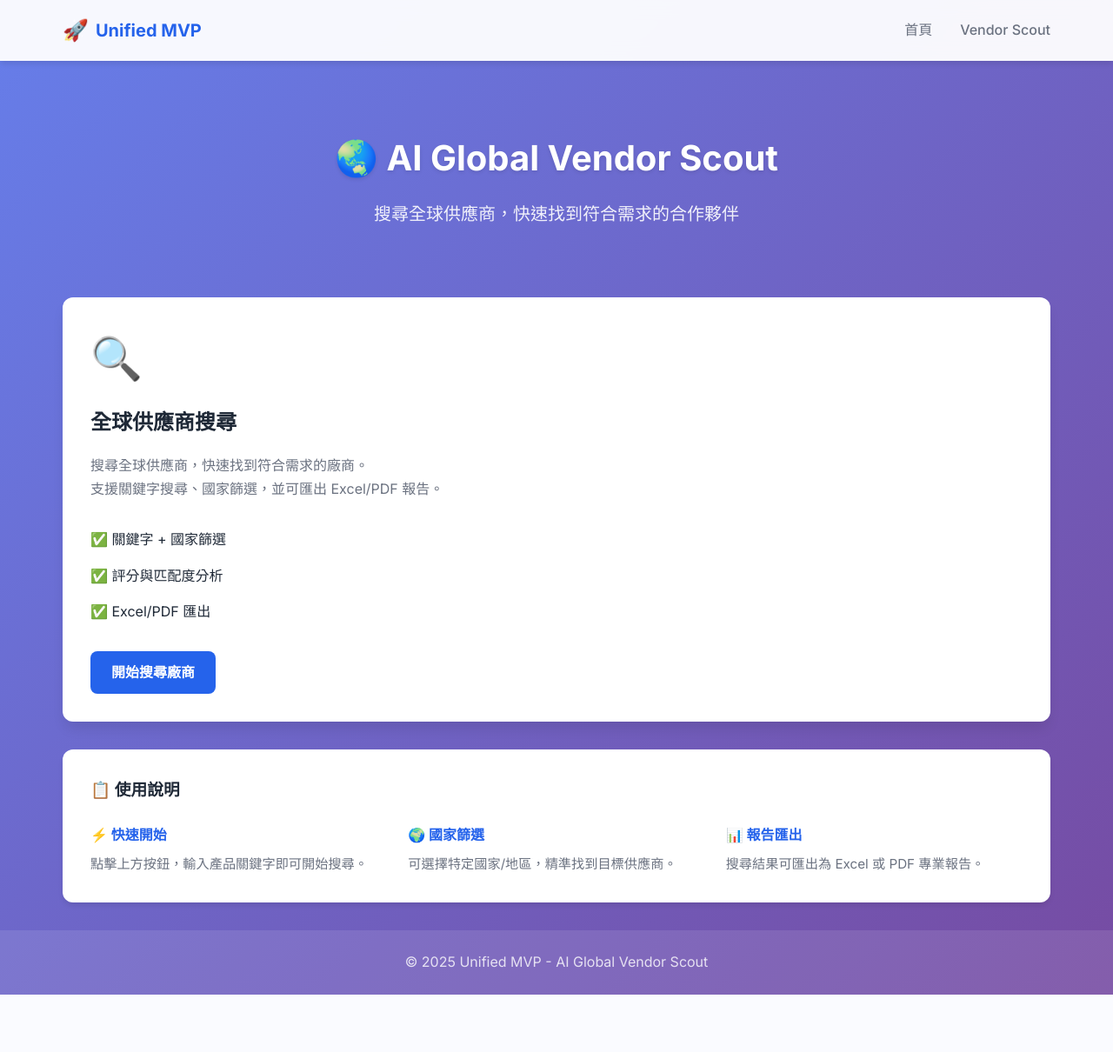
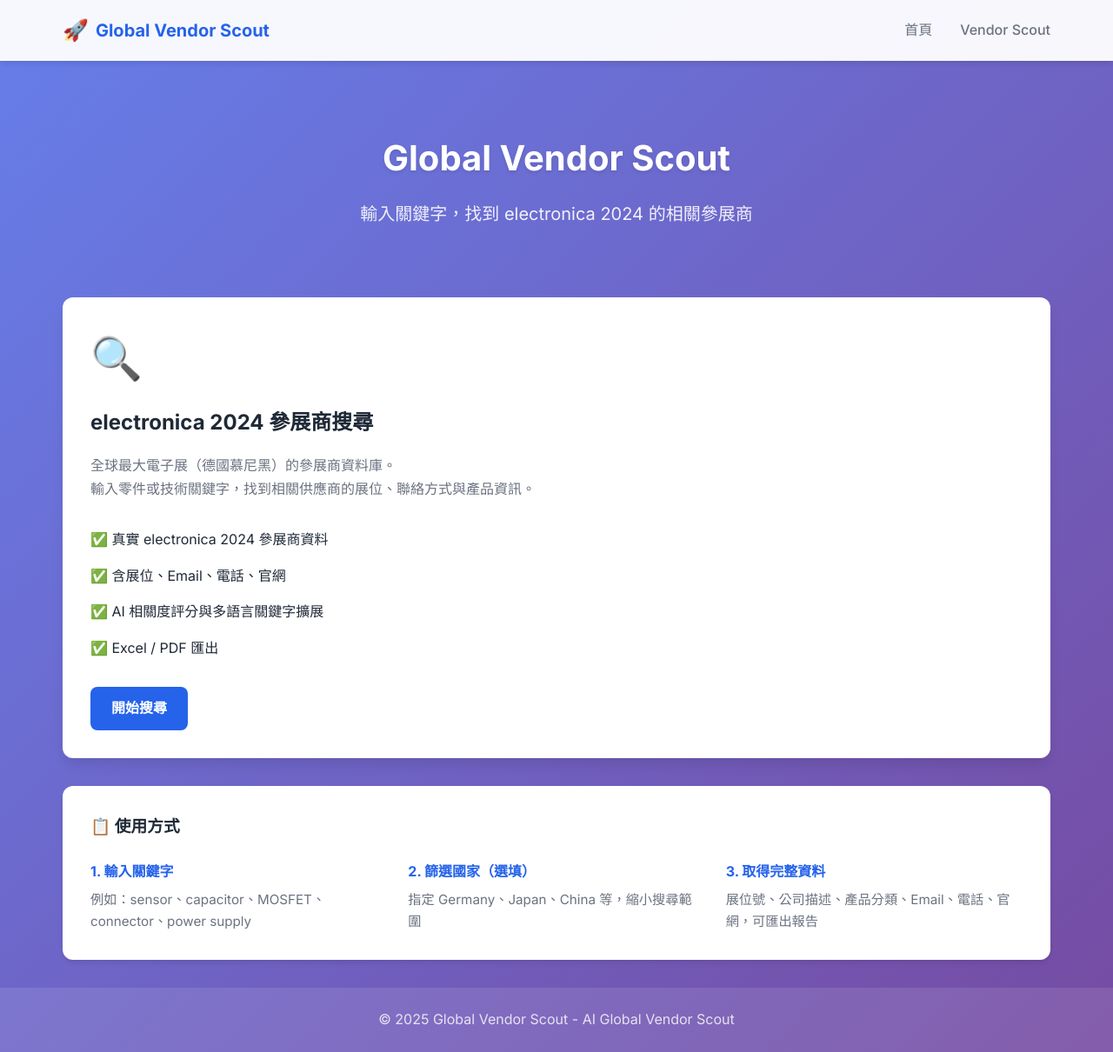
Before and after one commit to peoplewhite/unified-mvp, a FastAPI app: page / in a window 1280 px wide. Shown: the whole page at 87% size. Before the commit the page ends 1144 px from the top, so only its background shows below. Run offline with FastAPI, Linux system fonts and the light colour scheme.

Commit message:
refactor: 改用 electronica 官方 sitemap + detail API，聚焦電子展 POC
- exhibitions.py 全改為 ElectronicaClient：sitemap (3590 家) + autocomplete + 詳細頁解析
- 每筆結果含展位、描述、產品分類、應用領域、Email、電話、官網、地址
- scanner.py 簡化流程配合新架構
- exporter.py 欄位換成展覽情境（booth、products list、application areas）
- 前端換成 electronica 2024 定位，範例關鍵字改為電子零件
- 專案改名為 global-vendor-scout

```diff
--- a/app/config.py
+++ b/app/config.py
@@ -6,7 +6,7 @@ import os
 
 class Settings:
     """Application settings"""
-    APP_NAME: str = "Unified MVP"
+    APP_NAME: str = "Global Vendor Scout"
     DEBUG: bool = True
 
     # API Keys (optional - app works in mock mode without them)
--- a/app/main.py
+++ b/app/main.py
@@ -14,7 +14,7 @@ from app.vendor.scanner import VendorScanner
 from app.vendor.exporter import VendorExporter
 
 app = FastAPI(
-    title="Unified MVP",
+    title="Global Vendor Scout",
     description="AI Global Vendor Scout",
     version="1.0.0"
 )
--- a/render.yaml
+++ b/render.yaml
@@ -1,6 +1,6 @@
 services:
   - type: web
-    name: unified-mvp
+    name: global-vendor-scout
     runtime: python
     buildCommand: pip install -r requirements.txt
     startCommand: python -W ignore -m uvicorn app.main:app --host 0.0.0.0 --port $PORT
--- a/static/app.js
+++ b/static/app.js
@@ -1,8 +1,8 @@
 /**
- * Unified MVP - Main JavaScript
+ * Global Vendor Scout - Main JavaScript
  */
 
-document.addEventListener('DOMContentLoaded', function() {
+document.addEventListener('DOMContentLoaded', function () {
     initVendorScout();
 });
 
@@ -12,19 +12,18 @@ function initVendorScout() {
     const form = document.getElementById('vendor-search-form');
     if (!form) return;
 
-    form.addEventListener('submit', async function(e) {
+    form.addEventListener('submit', async function (e) {
         e.preventDefault();
 
-        const keyword = document.getElementById('keyword').value;
-        const country = document.getElementById('country').value;
+        const keyword = document.getElementById('keyword').value.trim();
+        const country = document.getElementById('country').value.trim();
 
         if (!keyword) {
-            alert('Please enter a product keyword');
+            alert('請輸入產品關鍵字');
             return;
         }
 
-        // Show loading
-        document.getElementById('loading-state').style.display = 'block';
+        showLoading(true);
         document.getElementById('results-section').style.display = 'none';
 
         try {
@@ -34,104 +33,108 @@ function initVendorScout() {
 
             const response = await fetch('/api/vendor/search', {
                 method: 'POST',
-                body: formData
+                body: formData,
             });
 
             const data = await response.json();
 
             if (data.success) {
-                displayVendorResults(data.data, keyword, country);
+                displayResults(data.data, keyword, country);
             } else {
-                alert('Search failed: ' + (data.message || data.detail || 'Unknown error'));
+                alert('搜尋失敗：' + (data.detail || data.message || '未知錯誤'));
             }
         } catch (error) {
-            alert('Error: ' + error.message);
+            alert('錯誤：' + error.message);
         } finally {
-            document.getElementById('loading-state').style.display = 'none';
+            showLoading(false);
         }
     });
 
-    // Download buttons
-    const excelBtn = document.getElementById('download-excel');
-    const pdfBtn = document.getElementById('download-pdf');
+    document.getElementById('download-excel')?.addEventListener('click', function () {
+        const keyword = document.getElementById('keyword').value;
+        const country = document.getElementById('country').value;
+        window.open(
+            `/api/vendor/download/excel?keyword=${encodeURIComponent(keyword)}&country=${encodeURIComponent(country)}`,
+            '_blank'
+        );
+    });
 
-    if (excelBtn) {
-        excelBtn.addEventListener('click', function() {
-            const keyword = document.getElementById('keyword').value;
-            const country = document.getElementById('country').value;
-            window.open(`/api/vendor/download/excel?keyword=${encodeURIComponent(keyword)}&country=${encodeURIComponent(country)}`, '_blank');
-        });
-    }
-
-    if (pdfBtn) {
-        pdfBtn.addEventListener('click', function() {
-            const keyword = document.getElementById('keyword').value;
-            const country = document.getElementById('country').value;
-            window.open(`/api/vendor/download/pdf?keyword=${encodeURIComponent(keyword)}&country=${encodeURIComponent(country)}`, '_blank');
-        });
-    }
+    document.getElementById('download-pdf')?.addEventListener('click', function () {
+        const keyword = document.getElementById('keyword').value;
+        const country = document.getElementById('country').value;
+        window.open(
+            `/api/vendor/download/pdf?keyword=${encodeURIComponent(keyword)}&country=${encodeURIComponent(country)}`,
+            '_blank'
+        );
+    });
 }
 
-function displayVendorResults(vendors, keyword, country) {
+function showLoading(show) {
+    document.getElementById('loading-state').style.display = show ? 'block' : 'none';
+}
+
+function displayResults(exhibitors, keyword, country) {
     const resultsSection = document.getElementById('results-section');
     const resultsContent = document.getElementById('results-content');
 
-    if (vendors.length === 0) {
-        resultsContent.innerHTML = '<p class="no-results">No vendors found matching your criteria</p>';
+    if (!exhibitors || exhibitors.length === 0) {
+        resultsContent.innerHTML = `<p class="no-results">找不到符合「${escapeHtml(keyword)}」的參展商，請嘗試其他關鍵字。</p>`;
         resultsSection.style.display = 'block';
         return;
     }
 
-    // Summary stats
-    const exhibitions = [...new Set(vendors.map(v => v.exhibition).filter(Boolean))];
-    const countries = [...new Set(vendors.map(v => v.country).filter(Boolean))];
+    let html = `
+        <div class="results-summary">
+            <p>共找到 <strong>${exhibitors.length}</strong> 家參展商
+            ｜資料來源：<strong>electronica 2024</strong></p>
+        </div>
+        <div class="vendor-grid">
+    `;
 
-    let html = '<div class="results-summary">';
-    html += `<p><strong>${vendors.length}</strong> vendors found`;
-    if (exhibitions.length > 0) {
-        html += ` from <strong>${exhibitions.length}</strong> exhibitions`;
-    }
-    html += ` across <strong>${countries.length}</strong> countries</p>`;
-    if (exhibitions.length > 0) {
-        html += `<p class="exhibition-tags">Exhibitions: ${exhibitions.map(e => `<span class="tag-exhibition">${escapeHtml(e)}</span>`).join(' ')}</p>`;
-    }
-    html += '</div>';
+    exhibitors.forEach((ex, index) => {
+        const scoreClass = ex.match_score >= 80 ? 'score-high'
+            : ex.match_score >= 65 ? 'score-mid' : 'score-low';
 
-    html += '<div class="vendor-grid">';
+        const products = Array.isArray(ex.products)
+            ? ex.products.slice(0, 4).join(' · ')
+            : (ex.products || '');
 
-    vendors.forEach((vendor, index) => {
-        const scoreClass = vendor.match_score >= 80 ? 'score-high' :
-                          vendor.match_score >= 60 ? 'score-mid' : 'score-low';
+        const areas = Array.isArray(ex.application_areas)
+            ? ex.application_areas.slice(0, 3).join(' · ')
+            : '';
 
         html += `
             <div class="vendor-card">
-                <div class="vendor-rank">#${index + 1}</div>
-                <h3>${escapeHtml(vendor.name)}</h3>
-                <div class="vendor-meta">
-                    <span class="vendor-country">${escapeHtml(vendor.country)}</span>
-                    ${vendor.exhibition ? `<span class="vendor-exhibition">${escapeHtml(vendor.exhibition)}</span>` : ''}
+                <div class="vendor-card-header">
+                    <div class="vendor-rank">#${index + 1}</div>
+                    <span class="vendor-score ${scoreClass}">${ex.match_score}%</span>
                 </div>
-                <div class="vendor-meta">
-                    <span class="vendor-score ${scoreClass}">${vendor.match_score}% match</span>
+                <h3>${escapeHtml(ex.name)}</h3>
+                ${ex.booth ? `<div class="vendor-booth">📍 展位 ${escapeHtml(ex.booth)}</div>` : ''}
+                ${ex.description ? `<p class="vendor-desc">${escapeHtml(ex.description.slice(0, 180))}${ex.description.length > 180 ? '…' : ''}</p>` : ''}
+                ${products ? `<p class="vendor-products"><strong>產品：</strong>${escapeHtml(products)}</p>` : ''}
+                ${areas ? `<p class="vendor-areas"><strong>應用領域：</strong>${escapeHtml(areas)}</p>` : ''}
+                <div class="vendor-contact">
+                    ${ex.website ? `<a href="${escapeHtml(ex.website)}" target="_blank" rel="noopener" class="contact-link">🌐 官網</a>` : ''}
+                    ${ex.email ? `<a href="mailto:${escapeHtml(ex.email)}" class="contact-link">✉️ ${escapeHtml(ex.email)}</a>` : ''}
+                    ${ex.phone ? `<span class="contact-link">📞 ${escapeHtml(ex.phone)}</span>` : ''}
                 </div>
-                <p class="vendor-products"><strong>Products:</strong> ${escapeHtml(vendor.products)}</p>
-                ${vendor.contact ? `<p class="vendor-contact"><strong>Contact:</strong> ${escapeHtml(vendor.contact)}</p>` : ''}
-                ${vendor.website ? `<p class="vendor-website"><a href="${escapeHtml(vendor.website)}" target="_blank" rel="noopener">Visit website</a></p>` : ''}
+                ${ex.address ? `<p class="vendor-address">📬 ${escapeHtml(ex.address)}</p>` : ''}
             </div>
         `;
     });
 
     html += '</div>';
-
     resultsContent.innerHTML = html;
     resultsSection.style.display = 'block';
+    resultsSection.scrollIntoView({ behavior: 'smooth', block: 'start' });
 }
 
-// ==================== Utility Functions ====================
+// ==================== Utility ====================
 
 function escapeHtml(text) {
     if (!text) return '';
     const div = document.createElement('div');
-    div.textContent = text;
+    div.textContent = String(text);
     return div.innerHTML;
 }
--- a/templates/base.html
+++ b/templates/base.html
@@ -3,7 +3,7 @@
 <head>
     <meta charset="UTF-8">
     <meta name="viewport" content="width=device-width, initial-scale=1.0">
-    <title>{% block title %}Unified MVP{% endblock %}</title>
+    <title>{% block title %}Global Vendor Scout{% endblock %}</title>
     <link rel="stylesheet" href="/static/style.css">
     <link rel="preconnect" href="https://fonts.googleapis.com">
     <link href="https://fonts.googleapis.com/css2?family=Inter:wght@400;500;600;700&display=swap" rel="stylesheet">
@@ -13,7 +13,7 @@
         <div class="nav-container">
             <a href="/" class="nav-logo">
                 <span class="logo-icon">🚀</span>
-                <span>Unified MVP</span>
+                <span>Global Vendor Scout</span>
             </a>
             <ul class="nav-menu">
                 <li><a href="/" class="nav-link">首頁</a></li>
@@ -28,7 +28,7 @@
 
     <footer class="footer">
         <div class="footer-content">
-            <p>© 2025 Unified MVP - AI Global Vendor Scout</p>
+            <p>© 2025 Global Vendor Scout - AI Global Vendor Scout</p>
         </div>
     </footer>
 
--- a/templates/index.html
+++ b/templates/index.html
@@ -1,44 +1,45 @@
 {% extends "base.html" %}
 
-{% block title %}Unified MVP - 首頁{% endblock %}
+{% block title %}Global Vendor Scout{% endblock %}
 
 {% block content %}
 <div class="hero-section">
-    <h1 class="hero-title">🌏 AI Global Vendor Scout</h1>
-    <p class="hero-subtitle">搜尋全球供應商，快速找到符合需求的合作夥伴</p>
+    <h1 class="hero-title">Global Vendor Scout</h1>
+    <p class="hero-subtitle">輸入關鍵字，找到 electronica 2024 的相關參展商</p>
 </div>
 
 <div class="cards-container">
     <div class="feature-card">
         <div class="card-icon">🔍</div>
-        <h2 class="card-title">全球供應商搜尋</h2>
+        <h2 class="card-title">electronica 2024 參展商搜尋</h2>
         <p class="card-description">
-            搜尋全球供應商，快速找到符合需求的廠商。<br>
-            支援關鍵字搜尋、國家篩選，並可匯出 Excel/PDF 報告。
+            全球最大電子展（德國慕尼黑）的參展商資料庫。<br>
+            輸入零件或技術關鍵字，找到相關供應商的展位、聯絡方式與產品資訊。
         </p>
         <ul class="feature-list">
-            <li>✅ 關鍵字 + 國家篩選</li>
-            <li>✅ 評分與匹配度分析</li>
-            <li>✅ Excel/PDF 匯出</li>
+            <li>✅ 真實 electronica 2024 參展商資料</li>
+            <li>✅ 含展位、Email、電話、官網</li>
+            <li>✅ AI 相關度評分與多語言關鍵字擴展</li>
+            <li>✅ Excel / PDF 匯出</li>
         </ul>
-        <a href="/vendor" class="btn btn-primary">開始搜尋廠商</a>
+        <a href="/vendor" class="btn btn-primary">開始搜尋</a>
     </div>
 </div>
 
 <div class="info-section">
-    <h3>📋 使用說明</h3>
+    <h3>📋 使用方式</h3>
     <div class="info-grid">
         <div class="info-item">
-            <strong>⚡ 快速開始</strong>
-            <p>點擊上方按鈕，輸入產品關鍵字即可開始搜尋。</p>
+            <strong>1. 輸入關鍵字</strong>
+            <p>例如：sensor、capacitor、MOSFET、connector、power supply</p>
         </div>
         <div class="info-item">
-            <strong>🌍 國家篩選</strong>
-            <p>可選擇特定國家/地區，精準找到目標供應商。</p>
+            <strong>2. 篩選國家（選填）</strong>
+            <p>指定 Germany、Japan、China 等，縮小搜尋範圍</p>
         </div>
         <div class="info-item">
-            <strong>📊 報告匯出</strong>
-            <p>搜尋結果可匯出為 Excel 或 PDF 專業報告。</p>
+            <strong>3. 取得完整資料</strong>
+            <p>展位號、公司描述、產品分類、Email、電話、官網，可匯出報告</p>
         </div>
     </div>
 </div>
```
Also changed, not shown: templates/vendor.html (+31 -31 lines), 3 other files.
